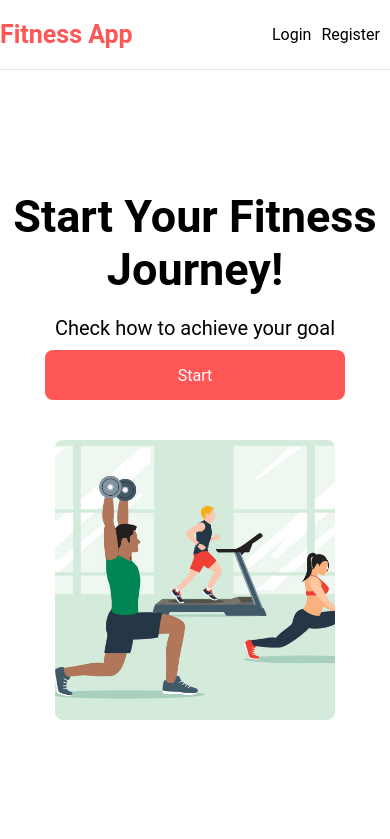
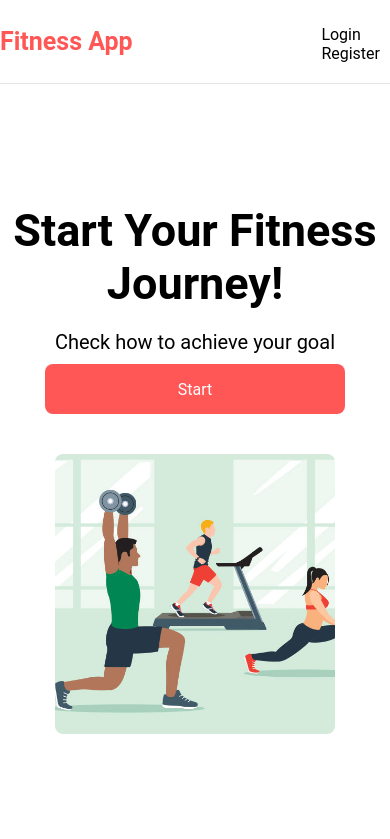
Before and after one commit to BorislavBenderov/fitness-app, a React (Create React App) app: page / in a window 390 px wide. Shown: the top 839 px of the page. Built offline with nearby package versions, Linux system fonts and the light colour scheme; no server answers; the database is empty.

Commit message:
Update nav css

```diff
--- a/public/styles.css
+++ b/public/styles.css
@@ -434,6 +434,11 @@ select {
     .programs__btns button {
         width: 170px;
     }
+
+    .nav {
+        flex-direction: column;
+        margin-top: 5px;
+    }
 }
 
 @media screen and (max-width: 450px) {
```
